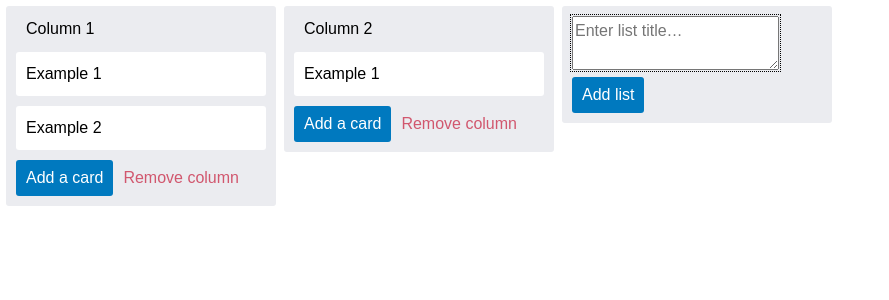
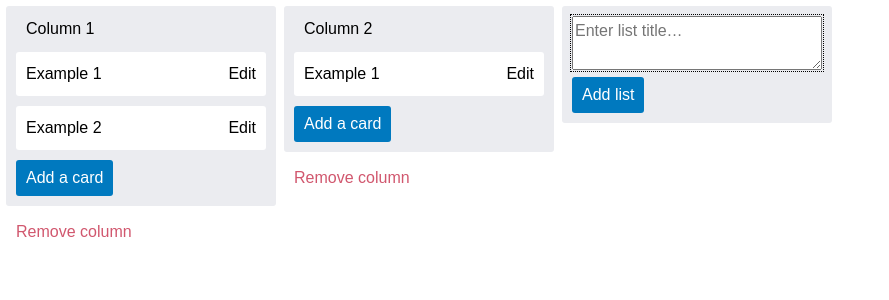
Before and after one commit to falconx/trello, a React (Create React App) app: page / in a window 1280 px wide. Both pictures are taken after a click on the button "Add another list". Shown: the top 300 px of the page, without its empty margins (0-889 px from the left). Built offline with nearby package versions, Linux system fonts and the light colour scheme.

Commit message:
feat: minor style improvements

```diff
--- a/src/components/Board/Board.module.css
+++ b/src/components/Board/Board.module.css
@@ -9,3 +9,7 @@
 .columns > * + * {
   margin-left: var(--space-2);
 }
+
+.newColumnTitle {
+  width: 100%;
+}
--- a/src/components/Board/Board.tsx
+++ b/src/components/Board/Board.tsx
@@ -70,6 +70,7 @@ const Board: React.FunctionComponent = () => {
                 <VisuallyHidden as="span">Add new card title</VisuallyHidden>
 
                 <textarea
+                  className={styles.newColumnTitle}
                   value={newColumnTitle}
                   onChange={event => setNewColumnTitle(event.target.value)}
                   placeholder="Enter list title…"
@@ -86,7 +87,7 @@ const Board: React.FunctionComponent = () => {
               className={styles.toggleAdd}
               onClick={() => setIsAddingColumn(true)}
             >
-              Add another list
+              Add {Boolean(columns.length) ? 'another' : 'a'} list
             </Button>
           )}
         </li>
--- a/src/components/Card/Card.module.css
+++ b/src/components/Card/Card.module.css
@@ -1,5 +1,13 @@
 .root {
+  display: flex;
+  justify-content: space-between;
+  align-items: flex-start;
   padding: var(--space-3);
   border-radius: 3px;
   background-color: var(--c-card);
+  cursor: pointer;
 }
+
+.edit {
+  margin-left: var(--space-3);
+}
--- a/src/components/Card/Card.tsx
+++ b/src/components/Card/Card.tsx
@@ -21,6 +21,15 @@ const Card: React.FunctionComponent<Props> = ({ title, children }) => {
         onClick={() => setShowEditModal(true)}
       >
         <h3>{title}</h3>
+
+        <button
+          className={styles.edit}
+          onClick={event => {
+            event.stopPropagation();
+
+            setShowEditModal(true);
+          }}
+        >Edit</button>
 
         {children}
       </div>
--- a/src/components/Column/Column.module.css
+++ b/src/components/Column/Column.module.css
@@ -1,6 +1,7 @@
 .root {
   width: 270px;
   padding: var(--space-3);
+  margin-bottom: var(--space-2);
   border-radius: 3px;
   background-color: var(--c-column);
 }
@@ -17,3 +18,7 @@
   /* left aligns column title with card text */
   padding-left: var(--space-3);
 }
+
+.newCardTitle {
+  width: 100%;
+}
--- a/src/components/Column/Column.tsx
+++ b/src/components/Column/Column.tsx
@@ -48,6 +48,7 @@ const Column: React.FunctionComponent<Props> = ({ id, title, children }) => {
   };
 
   return (
+    <>
       <div
         ref={rootEl}
         className={styles.root}
@@ -82,6 +83,7 @@ const Column: React.FunctionComponent<Props> = ({ id, title, children }) => {
                 <VisuallyHidden as="span">Add new card title</VisuallyHidden>
 
                 <textarea
+                  className={styles.newCardTitle}
                   value={newCardTitle}
                   onChange={event => setNewCardTitle(event.target.value)}
                   placeholder="Enter a title for this card…"
@@ -98,6 +100,8 @@ const Column: React.FunctionComponent<Props> = ({ id, title, children }) => {
               Add a card
             </Button>
           )}
+        </div>
+      </div>
 
       <Button
         variant={ButtonVariant.Remove}
@@ -105,8 +109,7 @@ const Column: React.FunctionComponent<Props> = ({ id, title, children }) => {
       >
         Remove column
       </Button>
-      </div>
-    </div>
+    </>
   );
 };
 
```
Lines whose indentation alone changed are shown as unchanged.
